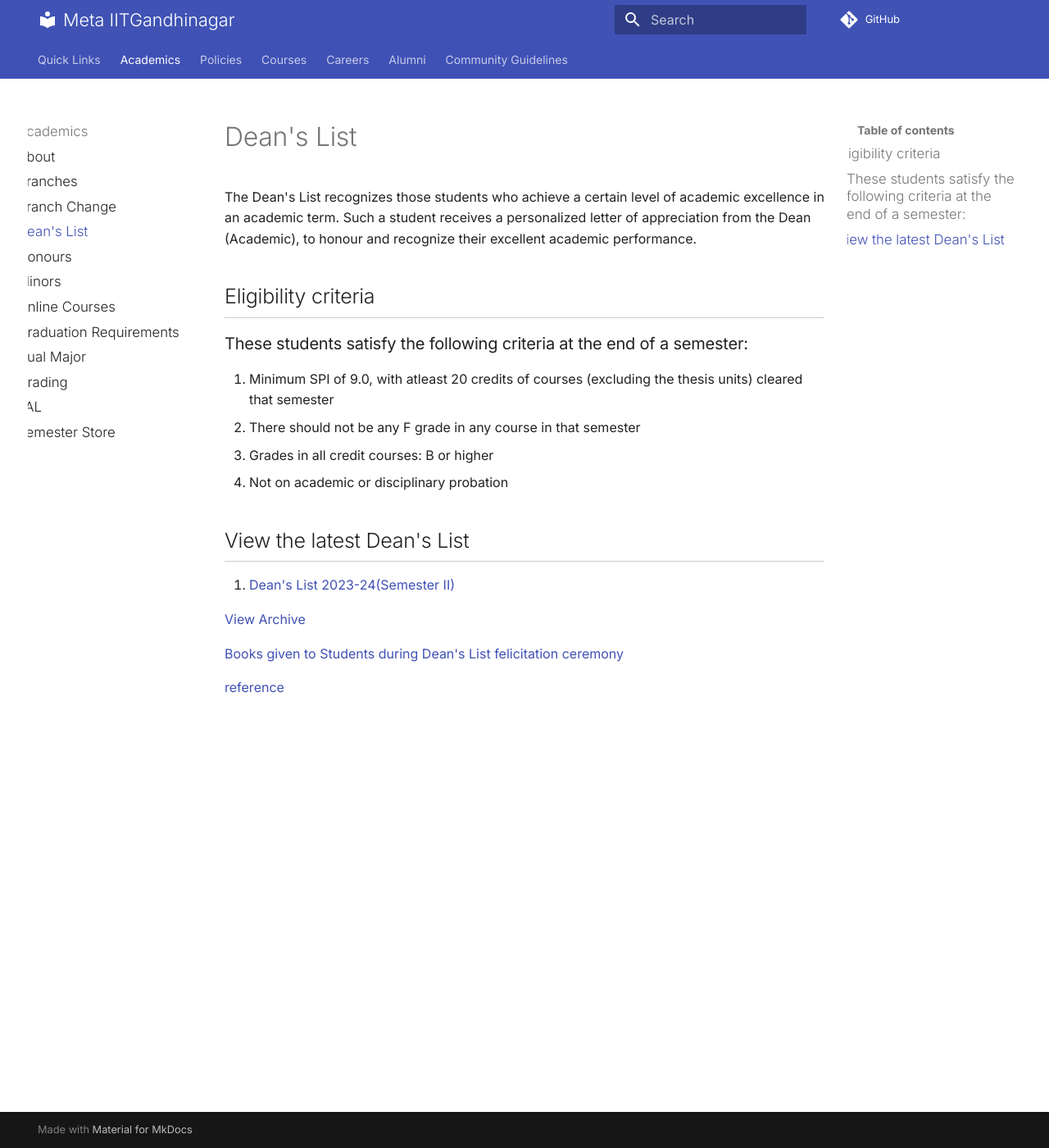
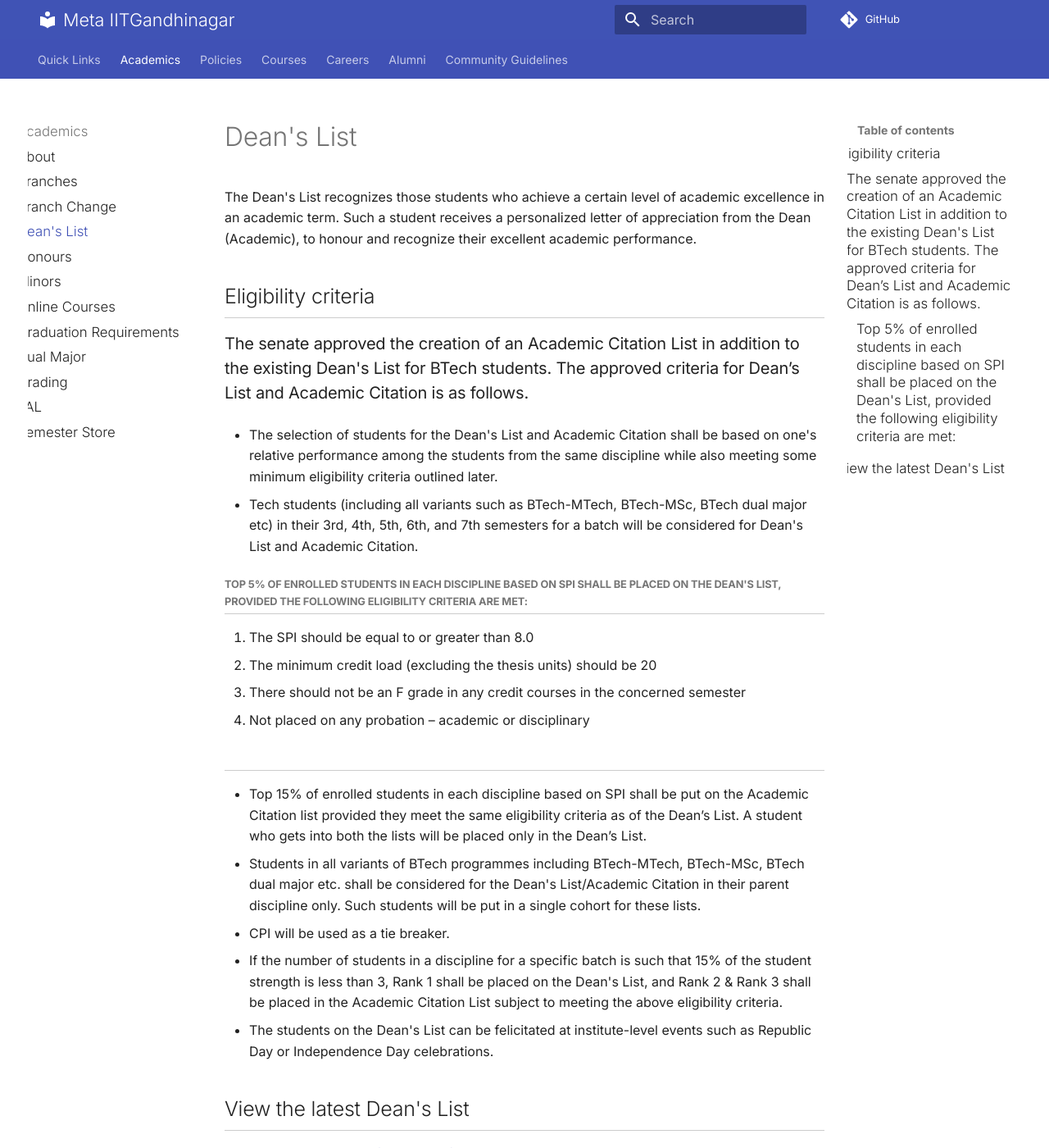
Before and after one commit to OpenSource-IITGn/metaiitgn, an MkDocs documentation site: the page built from docs/academics_dean's_list.md, in a window 1280 px wide and 1400 px high. Shown: the whole window at 82% size. Built offline with MkDocs 1.6.1 and Material for MkDocs 9.7.7, drawn with Linux system fonts in a browser that asks for light colours; nearby versions of some CDN libraries; comment, search, counter and statistics services are not loaded; some of the changed text lies outside the part shown.

Commit message:
add latest data for dean's list

```diff
--- a/docs/academics_dean's_list.md
+++ b/docs/academics_dean's_list.md
@@ -4,12 +4,27 @@ The Dean's List recognizes those students who achieve a certain level of academi
 
 ## Eligibility criteria
 
-### These students satisfy the following criteria at the end of a semester:
+### The senate approved the creation of an Academic Citation List in addition to the existing Dean's List for BTech students. The approved criteria for Dean’s List and Academic Citation is as follows.
 
-1. Minimum SPI of 9.0, with atleast 20 credits of courses (excluding the thesis units) cleared that semester
-2.  There should not be any F grade in any course in that semester
-3.  Grades in all credit courses: B or higher
-4. Not on academic or disciplinary probation
+* The selection of students for the Dean's List and Academic Citation shall be based on one's relative performance among the students from the same discipline while also meeting some minimum eligibility criteria outlined later.
+
+* Tech students (including all variants such as BTech-MTech, BTech-MSc, BTech dual major etc) in their 3rd, 4th, 5th, 6th, and 7th semesters for a batch will be considered for Dean's List and Academic Citation.
+
+##### Top 5% of enrolled students in each discipline based on SPI shall be placed on the Dean's List, provided the following eligibility criteria are met:
+
+1. The SPI should be equal to or greater than 8.0
+2. The minimum credit load (excluding the thesis units) should be 20
+3. There should not be an F grade in any credit courses in the concerned semester
+4. Not placed on any probation – academic or disciplinary
+
+##
+
+* Top 15% of enrolled students in each discipline based on SPI shall be put on the Academic Citation list provided they meet the same eligibility criteria as of the Dean’s List. A student who gets into both the lists will be placed only in the Dean’s List.
+* Students in all variants of BTech programmes including BTech-MTech, BTech-MSc, BTech dual major etc. shall be considered for the Dean's List/Academic Citation in their parent discipline only. Such students will be put in a single cohort for these lists.
+* CPI will be used as a tie breaker.
+* If the number of students in a discipline for a specific batch is such that 15% of the student strength is less than 3, Rank 1 shall be placed on the Dean's List, and Rank 2 & Rank 3 shall be placed in the Academic Citation List subject to meeting the above eligibility criteria.
+* The students on the Dean's List can be felicitated at institute-level events such as Republic Day or Independence Day celebrations.
+
 
 ## View the latest Dean's List
 
@@ -20,4 +35,4 @@ The Dean's List recognizes those students who achieve a certain level of academi
 
 [Books given to Students during Dean's List felicitation ceremony](https://docs.google.com/spreadsheets/d/1sD3fj3YLjeRPVLUnm5a-NuxDhoAwCeUerOoftMiDvVk/edit?gid=0#gid=0)
 
-[reference](https://iitgn.ac.in/students/deanslist)
+[reference]<https://iitgn.ac.in/students/deanslist>
--- a/docs/careers.md
+++ b/docs/careers.md
@@ -1,9 +1 @@
-# Internships and Placements
-
-## Career Development Services (CDS)
-
-Career Development Services (CDS) office at IIT Gandhinagar is committed to empower the students to discover their true potential and help them to pursue their dreams in all possible immediate career verticals including Entrepreneurship, Placement, Higher Study and Competitive Examinations. Students can avail CDS resources that help them to explore and plan their career effectively. Office also conducts various sessions that help students in career counselling, resume preparation, screening tests, group discussion, interview process, personality development among others. CDS provides a platform where opportunity taker and opportunity giver can come together to explore avenues of a fruitful and synergistic alliance. We are proud of several such associations in the past in the form of internships, industry visits and placements for which we are grateful to participating organizations both from India and abroad.
-
-#### Placement statistics
-##### Class of 2025
-![placement data](C:\Users\ratho\OneDrive\Documents\todolist\metaiitgn\docs\careers image\placement(25).png)
+# Internship
```
Also changed, not shown: docs/careers image/internship(26).png (deleted), docs/careers image/placement(25).png (deleted), docs/careers image/recruiters.png (deleted), docs/careers image/sectionwise(25).png (deleted), docs/careers image/sectorwise(24).png (deleted), docs/careers image/timeline(25).png (deleted), docs/careers image/timeline(26).png (deleted).
